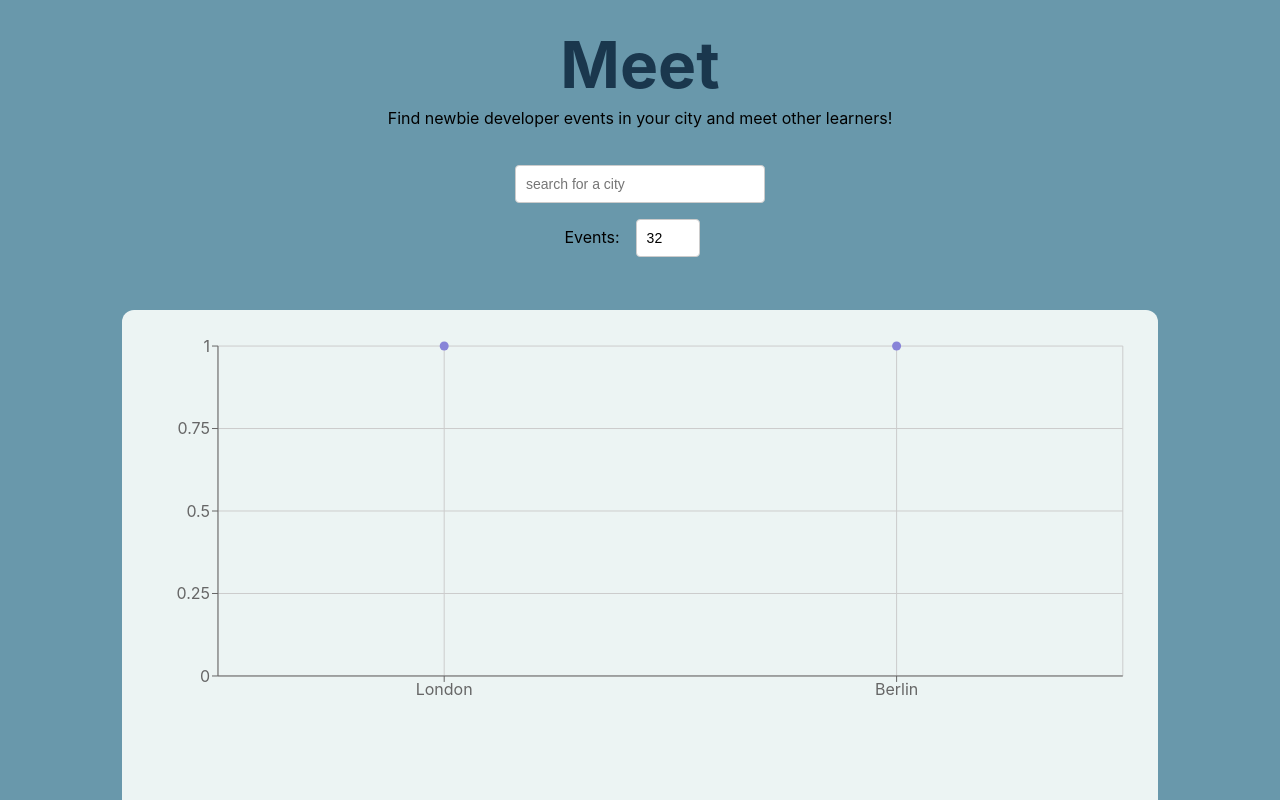
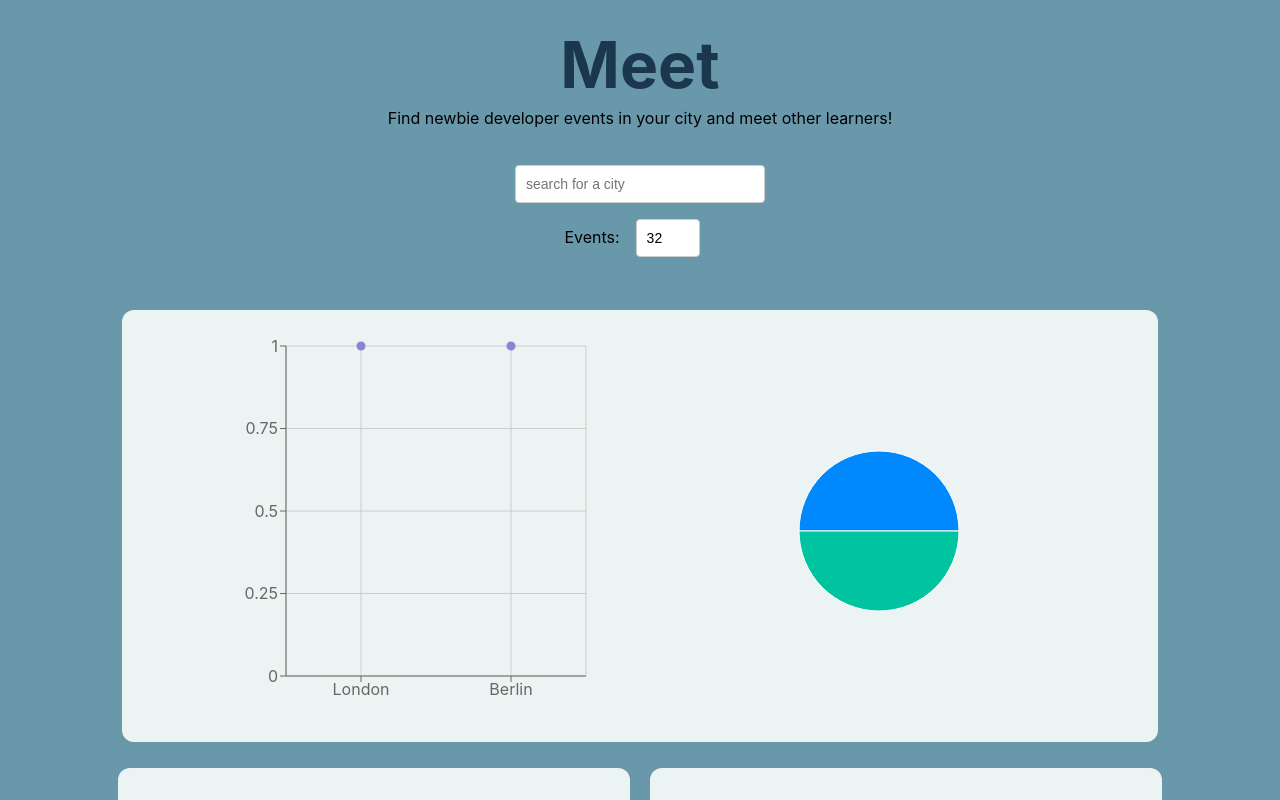
Before and after one commit to farmeroy/meet-app, a React (Create React App) app: page / in a window 1280 px wide. Shown: the top 800 px of the page. Built offline with nearby package versions, Linux system fonts and the light colour scheme; what atatus-spa would draw is missing.

Commit message:
added width to container

```diff
--- a/src/ScatterPlot.jsx
+++ b/src/ScatterPlot.jsx
@@ -21,7 +21,7 @@ class ScatterPlot extends Component {
   }
   render() {
     return (
-      <ResponsiveContainer height={400}>
+      <ResponsiveContainer height={400} width={400}>
         <ScatterChart
           height={400}
           margin={{
```
